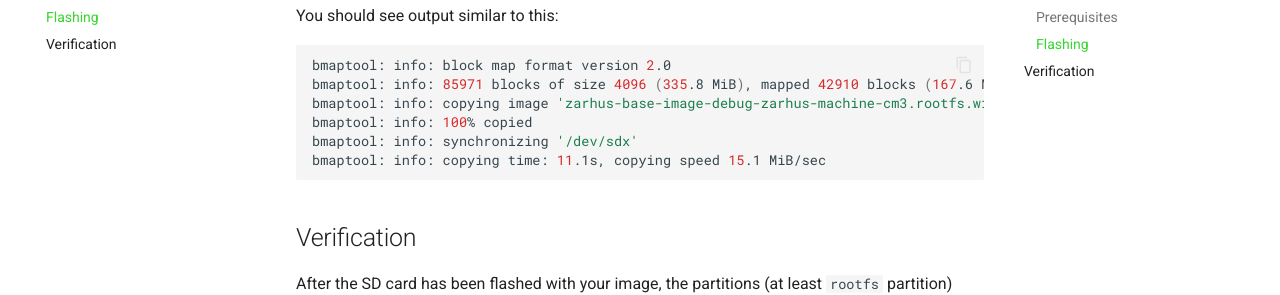
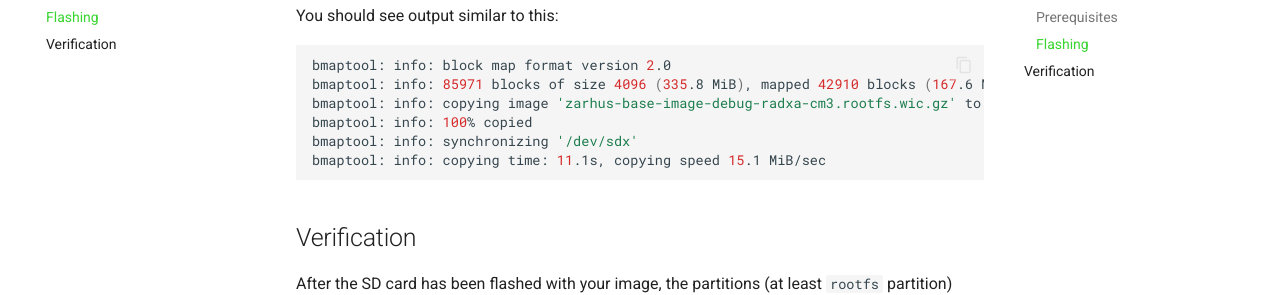
Before and after one commit to zarhus/docs, an MkDocs documentation site: the page built from docs/getting-started/flashing.md, in a window 1280 px wide and 900 px high, scrolled down 1280 px. Shown: the part 166-461 px from the top of the window. Built offline with MkDocs 1.6.1 and Material for MkDocs 9.7.7, drawn with Linux system fonts in a browser that asks for light colours; comment, search, counter and statistics services are not loaded.

Commit message:
replace zarhus-machine-cm3 with radxa-cm3
According to PR:
https://github.com/zarhus/meta-zarhus/pull/44

Signed-off-by: Daniil Klimuk <daniil.klimuk@3mdeb.com>

````diff
--- a/docs/getting-started/flashing.md
+++ b/docs/getting-started/flashing.md
@@ -66,7 +66,7 @@ You should see output similar to this:
 ```shell
 bmaptool: info: block map format version 2.0
 bmaptool: info: 85971 blocks of size 4096 (335.8 MiB), mapped 42910 blocks (167.6 MiB or 49.9%)
-bmaptool: info: copying image 'zarhus-base-image-debug-zarhus-machine-cm3.rootfs.wic.gz' to block device '/dev/sdx' using bmap file 'zarhus-base-image-debug-zarhus-machine-cm3.rootfs.wic.bmap'
+bmaptool: info: copying image 'zarhus-base-image-debug-radxa-cm3.rootfs.wic.gz' to block device '/dev/sdx' using bmap file 'zarhus-base-image-debug-radxa-cm3.rootfs.wic.bmap'
 bmaptool: info: 100% copied
 bmaptool: info: synchronizing '/dev/sdx'
 bmaptool: info: copying time: 11.1s, copying speed 15.1 MiB/sec
````
Also changed, not shown: docs/getting-started/verification.md (+2 -2 lines), docs/supported-targets/radxa-cm3.md (+5 -5 lines).
